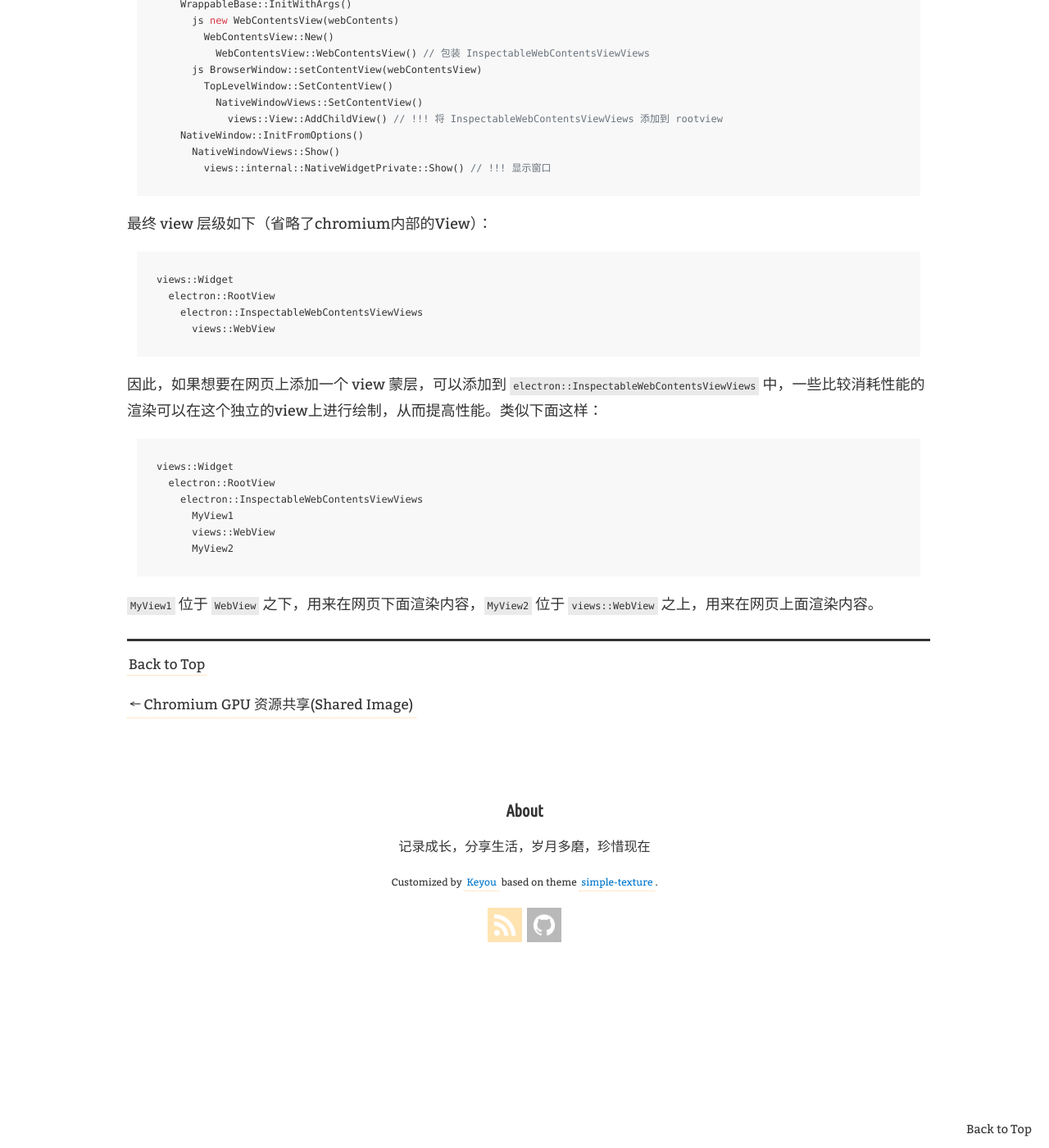
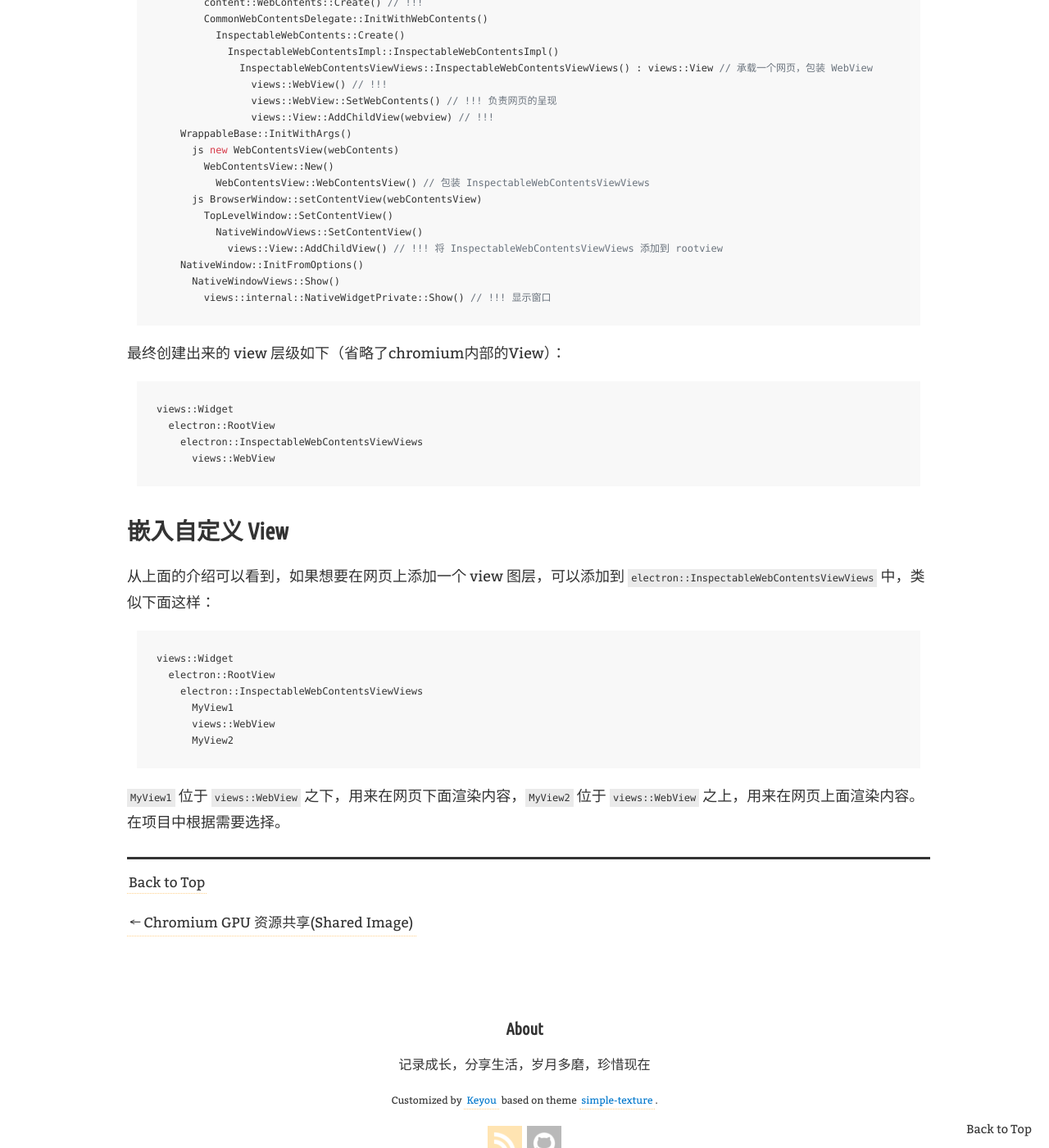
Before and after one commit to keyou/keyou.github.io, a Jekyll site: the page built from _posts/2020-07-02-electron-browser-window.md, in a window 1280 px wide and 1400 px high, scrolled down 1242 px. Shown: the whole window at 82% size. Built offline with Jekyll 4.4.1, drawn with Linux system fonts in a browser that asks for light colours; our own code applies the rules of GitHub Pages for plain Markdown files; comment, search, counter and statistics services are not loaded; before the commit the page ends 2426 px from its top, so only the background shows below that; some of the changed text lies outside the part shown.

Commit message:
update: electron browser window

````diff
--- a/_posts/2020-07-02-electron-browser-window.md
+++ b/_posts/2020-07-02-electron-browser-window.md
@@ -1,5 +1,5 @@
 ---
-title: Electron 窗口显示原理
+title: 在 Electron 中嵌入自定义图层
 categories:
   - chromium
   - electron
@@ -7,6 +7,10 @@ tags:
   - chromium
   - electron
 ---
+
+在使用 Electron 开发客户端程序的时候，会遇到有些内容的渲染比较消耗性能，或者有时需要在 Electron 中嵌入第三方界面的情况，这类需求可以通过在 Electron 中嵌入新的图层来实现。
+
+## Electron 包含的图层
 
 下面这段 js 代码创建一个窗口并加载指定网页：
 
@@ -64,7 +68,7 @@ BrowserWindow::New()
         views::internal::NativeWidgetPrivate::Show() // !!! 显示窗口
 ```
 
-最终 view 层级如下（省略了chromium内部的View）：
+最终创建出来的 view 层级如下（省略了chromium内部的View）：
 
 ```c++
 views::Widget
@@ -73,7 +77,9 @@ views::Widget
       views::WebView
 ```
 
-因此，如果想要在网页上添加一个 view 蒙层，可以添加到 `electron::InspectableWebContentsViewViews` 中，一些比较消耗性能的渲染可以在这个独立的view上进行绘制，从而提高性能。类似下面这样：
+## 嵌入自定义 View
+
+从上面的介绍可以看到，如果想要在网页上添加一个 view 图层，可以添加到 `electron::InspectableWebContentsViewViews` 中，类似下面这样：
 
 ```c++
 views::Widget
@@ -84,4 +90,4 @@ views::Widget
       MyView2
 ```
 
-`MyView1` 位于 `WebView` 之下，用来在网页下面渲染内容，`MyView2` 位于 `views::WebView` 之上，用来在网页上面渲染内容。
+`MyView1` 位于 `views::WebView` 之下，用来在网页下面渲染内容，`MyView2` 位于 `views::WebView` 之上，用来在网页上面渲染内容。在项目中根据需要选择。
````
